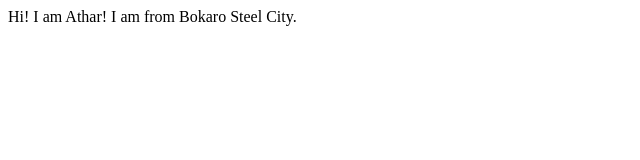
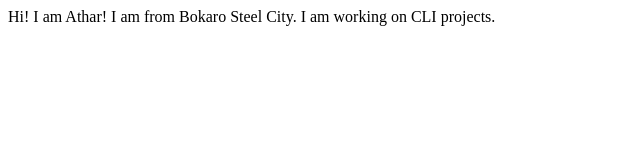
Before and after one commit to atharulhaque/Student, a plain HTML site: page index.html in a window 1280 px wide. Shown: the whole page, without its empty margins (0-640 px from the left). Drawn offline with Linux system fonts and the light colour scheme.

Commit message:
update: details of project

```diff
--- a/index.html
+++ b/index.html
@@ -8,5 +8,7 @@
 </head>
 <body>
     Hi! I am Athar! I am from Bokaro Steel City.
+
+    I am working on CLI projects.
 </body>
 </html>
```
